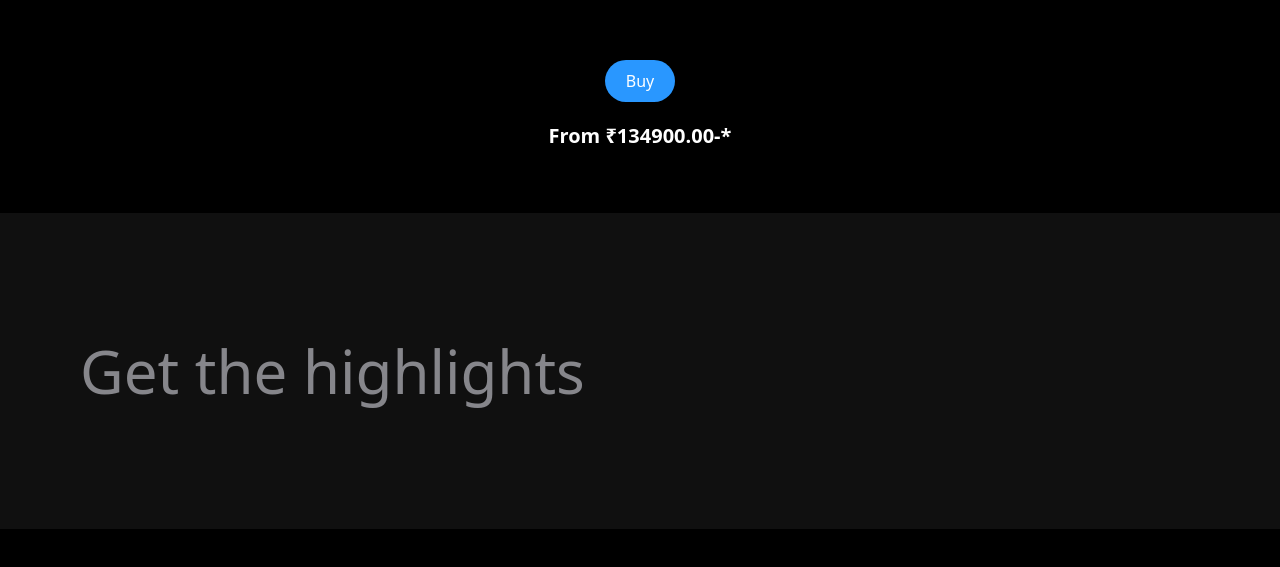
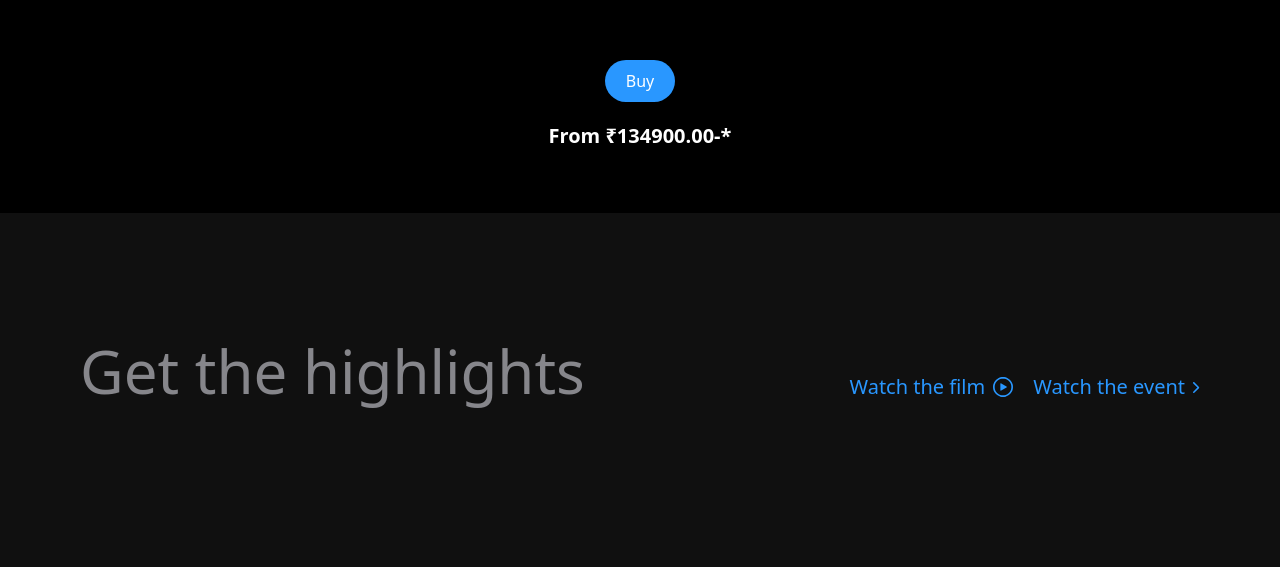
Before and after one commit to SwarnenduG07/Iphone.in, a React (Vite) app: page / in a window 1280 px wide. Shown: the part 587-1154 px from the top of the page. Before the commit the page ends 1116 px from the top, so only its background shows below. Built offline with nearby package versions, Linux system fonts and the light colour scheme.

Commit message:
highlight done

```diff
--- a/src/componets/Highlights.tsx
+++ b/src/componets/Highlights.tsx
@@ -1,17 +1,29 @@
 import { useGSAP } from "@gsap/react"
 import gsap from "gsap"
+import { rightImg, watchImg } from "../utils"
 
 const Highlights = () => {
 useGSAP(() => {
-    gsap.to("#title", {opacity: 1, y: 0})
+    gsap.to("#title", {opacity: 1, y: 0 })
+    gsap.to(".link", {opacity:1,y: 0, duration: 1, stagger: 0.25})
 },[])
 
   return (
    <section id="highlights" className="w-screen overflow-hidden h-full common-padding bg-zinc">
           <div className="screen-max-width">
-               <div>
+               <div className="mb-12 w-full md:flex items-end justify-between">
                     <h1 id="title" className="section-heading">Get the highlights</h1>
+                    <div className="flex felx-wrap items-end gap-5">
+                    <p className="link">Watch the film
+                         <img src={watchImg} alt="watch" className="ml-2"/>
+                    </p>
+
+                    <p className="link">Watch the event
+                         <img src={rightImg} alt="right" className="ml-2"/>
+                       </p>
+                    </div>
                </div>
+
           </div>
    </section>
   )
```
